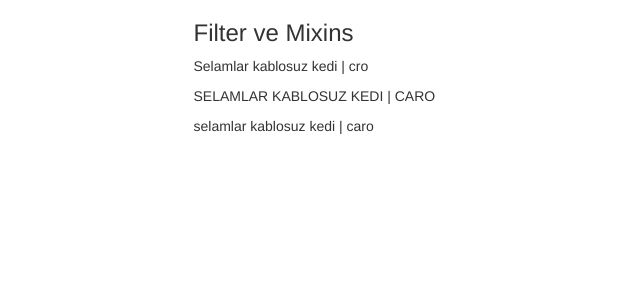
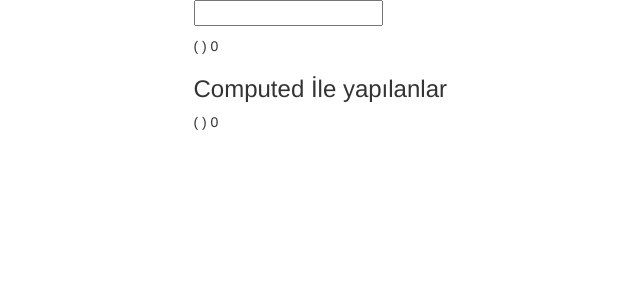
Before and after one commit to eroglu94/vue-cli-intro, a Vue app: page / in a window 1280 px wide. Shown: the top 300 px of the page, without its empty margins (169-809 px from the left). Built offline with nearby package versions, Linux system fonts and the light colour scheme.

Commit message:
Odev - 11 - filter, mixin, computed

```diff
--- a/src/App.vue
+++ b/src/App.vue
@@ -2,29 +2,54 @@
   <div class="container">
     <div class="row">
       <div class="col-md-6 col-md-offset-3">
-        <h3>Filter ve Mixins</h3>
-        <p>Selamlar kablosuz kedi | cro</p>
-        <p>{{ message | toUpperCase}}</p>
-        <p>{{ message | toLowerCase}}</p>
+        <!-- Soru 1 -->
+        <!-- Girmiş olduğunuz yazıyı tersten yazacak bir Filter tanımı yapınız ve bunu <p> içerisinde uygulayınız -->
+        <input type="text" v-model="message" />
+        <p>{{ message | makeReverse }}</p>
+        <p>{{ message }}</p>
+
+        <!-- Soru 2 -->
+        <!-- Global bir Filter tanımlayarak size kelime sayısını ve kelimeyi veren bir Filter tanımı yapınız -->
+        <!-- Örneğin : "videosinif.com" => videosinif.com (14) Şeklinde çıktı vermelidir -->
+        <p>{{ message | countLetter }}</p>
+
+        <!-- Soru 3 -->
+        <!-- Soru 1 ve 2 deki uygulamaların aynısını Computed Property kullanarak yapınız -->
+
+        <h3>Computed İle yapılanlar</h3>
+        <p>{{ makeReverse }}</p>
+        <p>{{ countLetter }}</p>
+
+        <!-- Soru 4 -->
+        <!-- 3.Uygulamadaki Computed Property'leri bir Mixin aracılığı ile tanımlayarak tekrardan kodlarınızı düzenleyiniz-->
+
+<!-- statik yapılacakmış. kolay yaparsın. ben dinamik yapılacak zannetmiştim -->
+
       </div>
     </div>
   </div>
 </template>
-
 <script>
 export default {
   data () {
     return {
-      message: 'Selamlar kablosuz kedi | caro'
+      message: ''
     }
   },
   filters: {
-    toUpperCase (value) {
-      return value.toUpperCase()
+    makeReverse (value) {
+      return value.split('').reverse().join('')
+    }
+  },
+  computed: {
+    makeReverse () {
+      return this.message.split('').reverse().join('')
+    },
+    countLetter () {
+      return '( ' + this.message + ' ) ' + this.message.length
     }
   }
 }
 </script>
-
 <style>
 </style>
--- a/src/main.js
+++ b/src/main.js
@@ -4,8 +4,8 @@ import './registerServiceWorker'
 
 Vue.config.productionTip = false
 
-Vue.filter('toLowerCase', (value) => {
-  return value.toLowerCase()
+Vue.filter('countLetter', (value) => {
+  return '( ' + value + ' ) ' + value.length
 })
 
 new Vue({
--- a/src/productMixin.js
+++ /dev/null
@@ -1,3 +0,0 @@
-export const productMixin = {
-
-}
```
